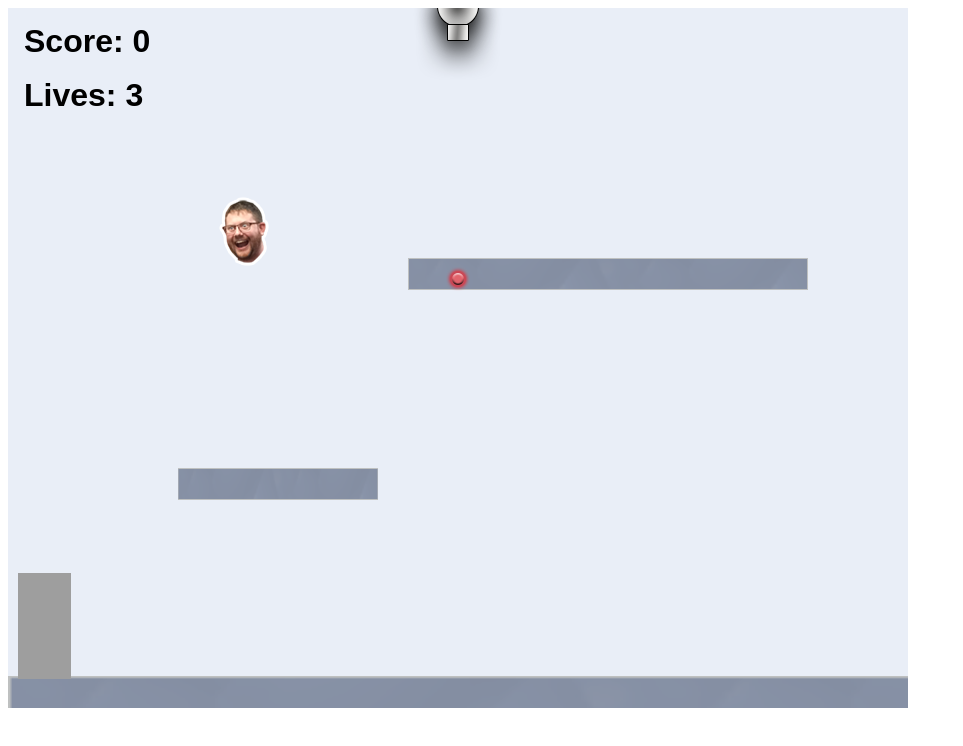
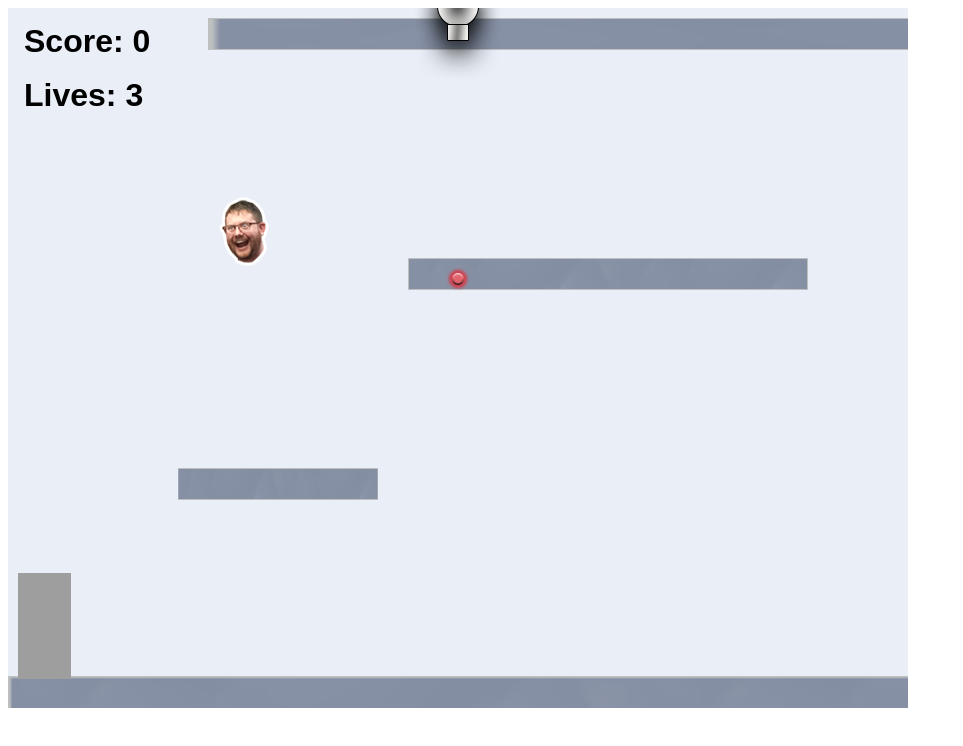
Before and after one commit to emile-a-thomas/emile-a-thomas, a website: page projects/platformer/index.html in a window 1280 px wide. Shown: the whole page, without its empty margins (0-963 px from the left). Drawn offline with Linux system fonts and the light colour scheme; animation ran at ten frames a second.

Commit message:
webiste update

```diff
--- a/projects/platformer/js/init/platform.js
+++ b/projects/platformer/js/init/platform.js
@@ -29,6 +29,10 @@
         ////////////////////////////////////////////////////////////////////////
         // ALL YOUR CODE GOES BELOW HERE ///////////////////////////////////////
 
+        createPlatform(200, 10, 8, 1);
+        createPlatform(200, 10, 8, 1);
+        createPlatform(200, 10, 8, 1);
+
         /*
          * ground : here, we create a floor. Given the width of of the platform
          * asset, giving it a scaleX and scaleY of 2 will stretch it across the
@@ -42,6 +46,9 @@
 
         // ALL YOUR CODE GOES ABOVE HERE ///////////////////////////////////////
         ////////////////////////////////////////////////////////////////////////
+
+
+
     }
     platform.init = init;
 })(window);
```
Also changed, not shown: portfolio.html (line endings or trailing spaces).
